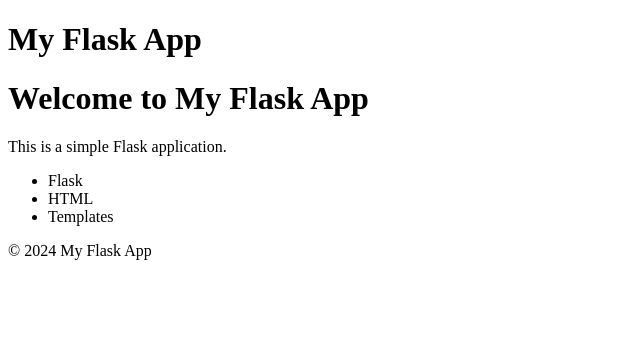
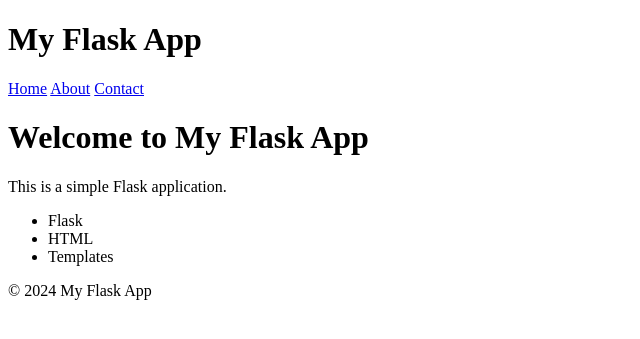
Before and after one commit to Ausaryu/holbertonschool-higher_level_programming, a Flask app: template python-server_side_rendering/templates/index.html in a window 1280 px wide. Shown: the top 339 px of the page, without its empty margins (0-640 px from the left). Run offline with Flask 3, Linux system fonts and the light colour scheme; the template is opened without the code that fills it, so the values that code supplies are empty.

Commit message:
fix: add navigation links to header in Flask app template

```diff
--- a/python-server_side_rendering/templates/header.html
+++ b/python-server_side_rendering/templates/header.html
@@ -1,3 +1,8 @@
 <header>
   <h1>My Flask App</h1>
+    <nav>
+    <a href="/">Home</a>
+    <a href="/about">About</a>
+    <a href="/contact">Contact</a>
+  </nav>
 </header>
```
